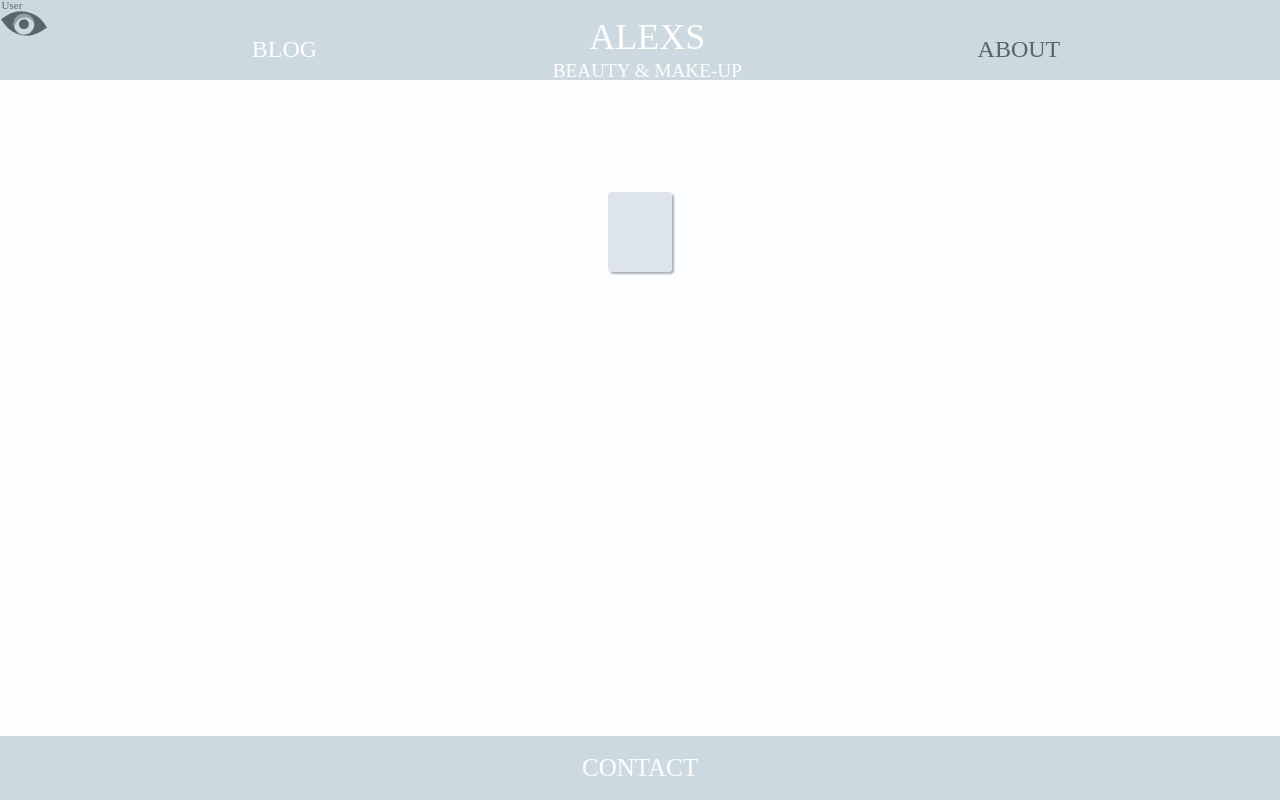
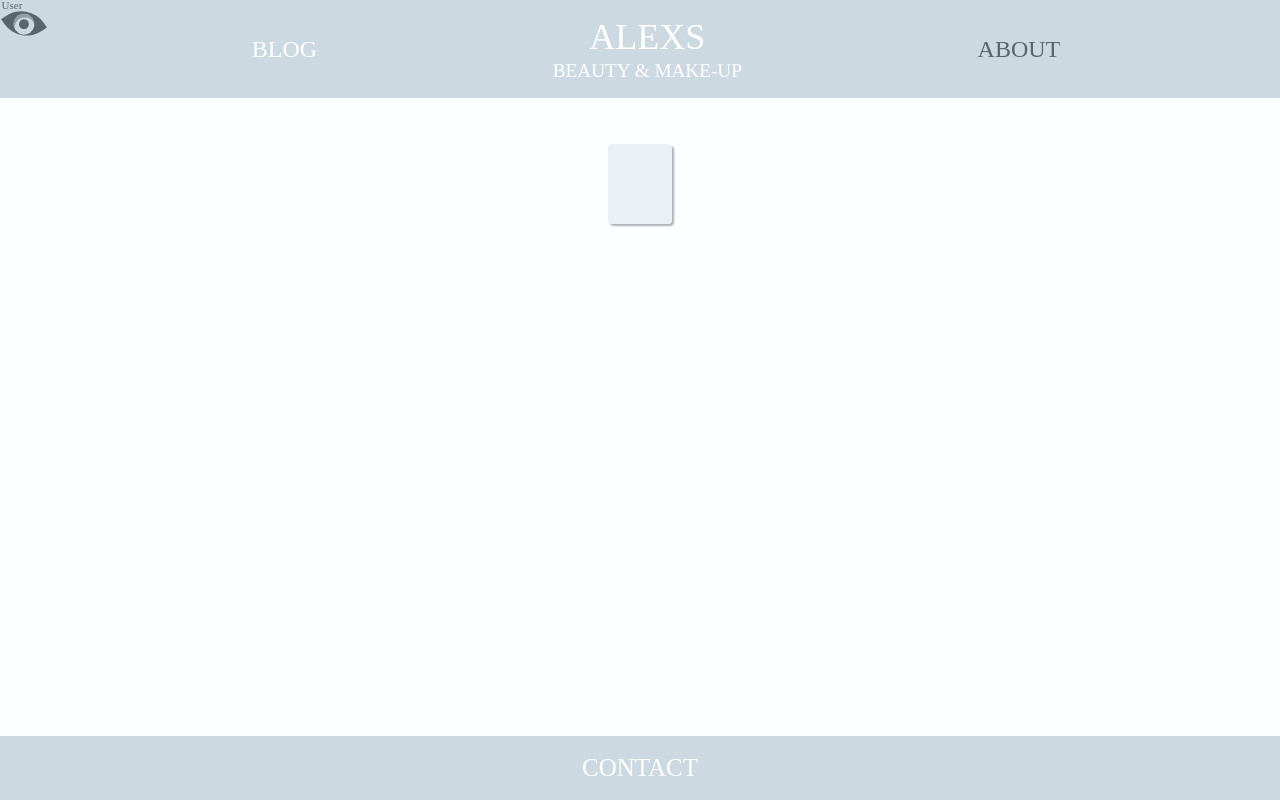
Before and after one commit to Linneaeas/beauty-blog, an Angular app: page /About in a window 1280 px wide. Built offline with nearby package versions, Linux system fonts and the light colour scheme.

Commit message:
Layout of BlogComponent. Next time->Post Component

```diff
--- a/src/app/app.component.css
+++ b/src/app/app.component.css
@@ -4,6 +4,7 @@ header {
   position: fixed;
   width: 100%;
   top: 0;
+  z-index: 1;
 }
 ul {
   list-style: none;
--- a/src/app/pages/about/about.component.css
+++ b/src/app/pages/about/about.component.css
@@ -1,10 +1,10 @@
 .AboutPage {
   width: 100%;
   margin-bottom: 5em;
-  margin-top: 12em;
+  margin-top: 5em;
 }
 .AboutHeader {
-  position: fixed;
+  position: sticky;
   width: 100%;
   top: 5rem;
   padding-top: 1rem;
@@ -29,7 +29,7 @@
   width: 100%;
 }
 .BodyTextContainer {
-  background-color: var(--primaryMediumOpace);
+  background-color: var(--primaryLighter);
   box-shadow: 2px 2px 2px var(--boxShadow);
   border-radius: 4px;
   height: fit-content;
@@ -101,7 +101,7 @@
   justify-content: center;
   background: var(--primaryLight);
   width: 100%;
-  margin-top: 6rem;
+  margin-top: 3rem;
   bottom: -100%;
   transition: transform 1s ease;
 }
--- a/src/app/pages/blog/blog.component.css
+++ b/src/app/pages/blog/blog.component.css
@@ -15,19 +15,19 @@
   gap: 2.5rem;
 }
 .OnePost {
+  background-color: var(--primaryLighter);
+  box-shadow: 2px 2px 2px var(--boxShadow);
+  border-radius: 4px;
+  padding: 1rem;
   display: flex;
-  justify-content: center;
+  flex-direction: column;
   align-items: center;
-  flex-direction: column;
   gap: 1rem;
-  padding: 1.5rem;
-  box-shadow: 3px 3px 3px 3px var(--boxShadow);
-  border-radius: 15px;
+  font-size: 20px;
 }
 .OnePost:hover {
   cursor: pointer;
   scale: 102%;
-  box-shadow: 5px 5px 5px 5px var(--boxShadow);
 }
 .PostPic {
   height: 200px;
--- a/src/app/pages/blog/blog.component.html
+++ b/src/app/pages/blog/blog.component.html
@@ -6,8 +6,8 @@
       *ngFor="let post of posts"
       (click)="navigateToPost(post.id)"
     >
+      <img class="PostPic" [src]="post.thumbnailUrl" />
       <h3 class="PostTitle">{{ post.title }}</h3>
-      <img class="PostPic" [src]="post.thumbnailUrl" />
     </section>
   </div>
 </main>
--- a/src/styles.css
+++ b/src/styles.css
@@ -1,5 +1,6 @@
 :root {
   --primaryLight: #fcfeff;
+  --primaryLighter: #ccd9e164;
   --primaryMediumOpace: #ccd9e1a6;
   --primaryMedium: #ccd9e1;
   --primaryDark: #57656d;
```
